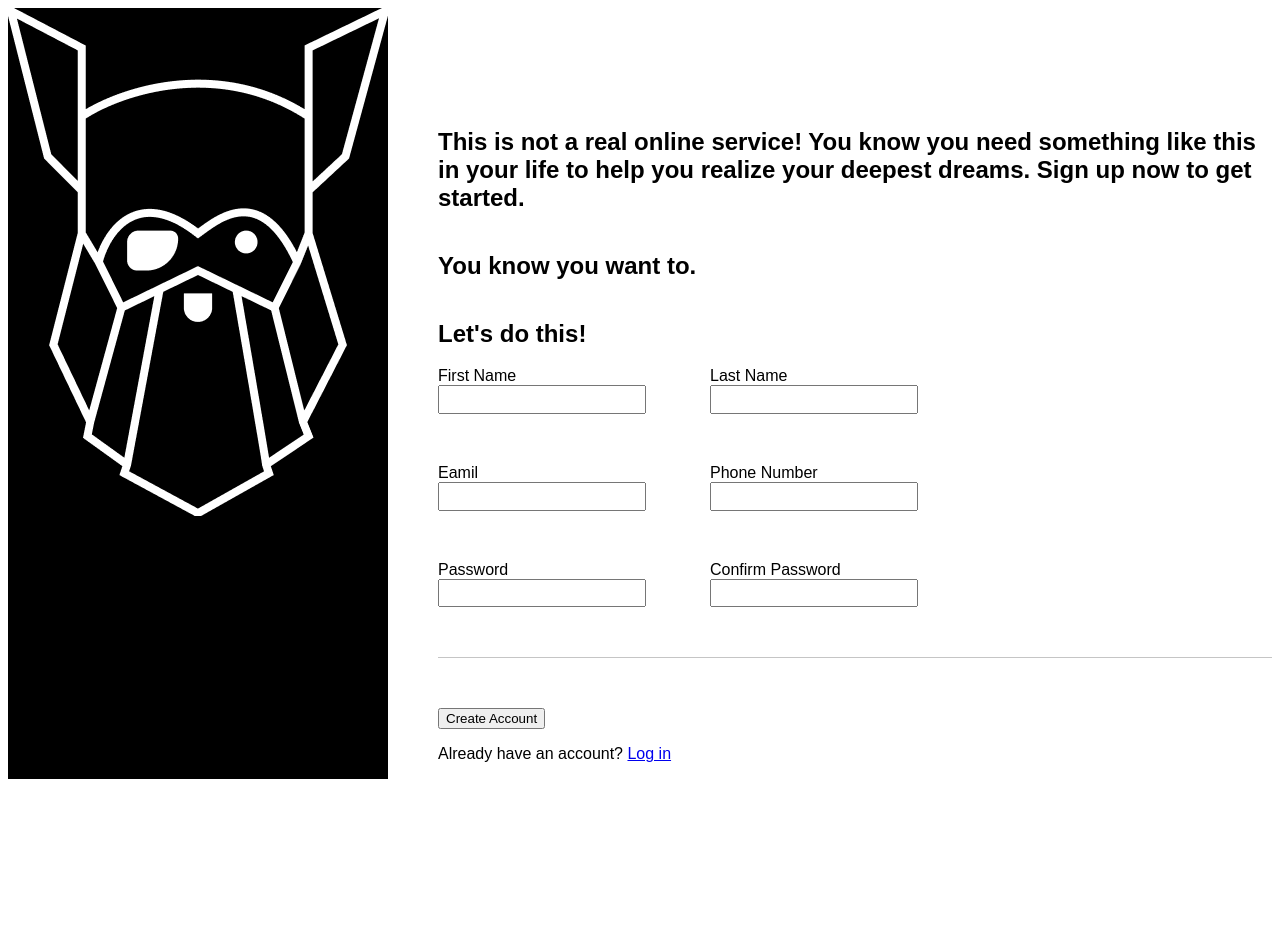
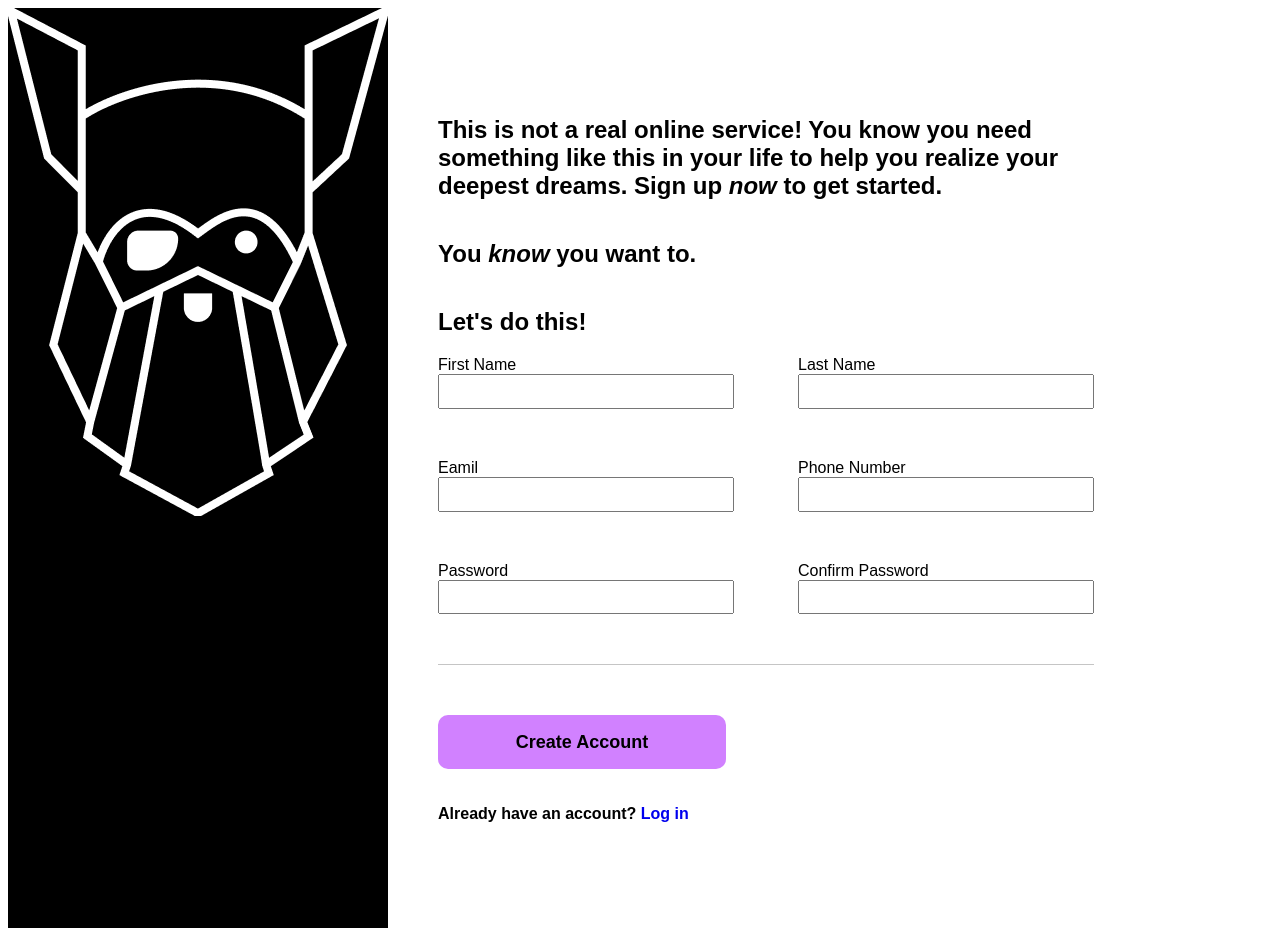
Before and after one commit to Cat1tac/Forms, a plain HTML site: page index.html in a window 1280 px wide. Before the commit the page ends 800 px from the top, so only its background shows below. Drawn offline with Linux system fonts and the light colour scheme.

Commit message:
Finished css

```diff
--- a/style.css
+++ b/style.css
@@ -5,7 +5,6 @@
 body {
     display: flex;
     flex-direction: row;
-
 }
 
 #image{
@@ -16,12 +15,13 @@ body {
     display: flex;
     flex-direction: column;
     justify-content: center;
-    margin-top: 100px;
+    margin-top: 7%;
+    margin-bottom: 7%;
     padding-left: 50px;
 }
 
-form {
-    margin: ;
+h2 {
+    width: 50vw;
 }
 
 #formContainer {
@@ -31,6 +31,7 @@ form {
     padding-bottom: 50px;
     border-bottom: 1px solid rgb(197, 197, 197);
     margin-bottom: 50px;
+    flex-wrap: wrap;
 
 }
 
@@ -44,10 +45,43 @@ form {
 .labels {
     display: flex;
     flex-direction: column;
-
 }
 
 input {
-    height: 1.7em;
-    width: 15em;
+    height: 1.8em;
+    width: 18em;
+    font-size: 1em;
 }
+
+input:focus:valid{
+    border: 2px solid rgb(109, 197, 50);
+    border-radius: 5px;
+}
+
+input:focus:invalid{
+    border: 2px solid rgb(209, 0, 0);
+    border-radius: 5px;
+}
+
+button {
+    background-color: rgb(209, 129, 255);
+    border: none;
+    border-radius: 10px;
+    height: 3em;
+    width: 16em;
+    font-size: large;
+    font-weight: bolder;
+    margin-bottom: 20px;
+}
+
+a {
+    text-decoration: none;
+}
+
+p {
+    font-weight: 600;
+}
+
+span {
+    font-style: italic;
+}
```
